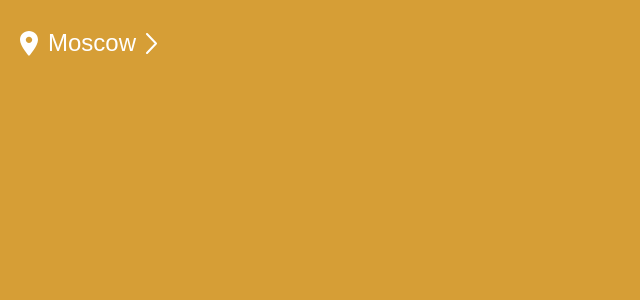
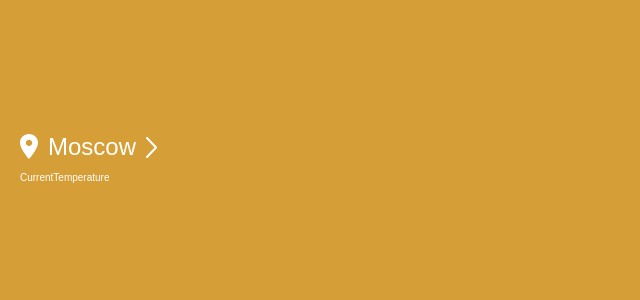
Before and after one commit to CondoR-R/react-weather, a React (Vite) app: page / in a window 1280 px wide. Shown: the top 300 px of the page, without its empty margins (0-640 px from the left). Built offline with nearby package versions, Linux system fonts and the light colour scheme.

Commit message:
complete location

```diff
--- a/src/components/City/City.module.scss
+++ b/src/components/City/City.module.scss
@@ -11,6 +11,7 @@
     border: none;
     background-color: transparent;
     transform: translateY(3px);
+    transition: all 0.3s;
 
     svg path {
       stroke: var(--color-white);
--- a/src/components/City/City.tsx
+++ b/src/components/City/City.tsx
@@ -26,7 +26,11 @@ const City: React.FC = () => {
         />
       </svg>
       <span>Moscow</span>
-      <button onClick={onClickShowInput} className={style.showInput}>
+      <button
+        style={{ rotate: isShow ? "180deg" : "0deg" }}
+        onClick={onClickShowInput}
+        className={style.showInput}
+      >
         <svg
           width="11"
           height="21"
--- /dev/null
+++ b/src/components/CurrentTemperature/CurrentTemperature.tsx
@@ -0,0 +1,9 @@
+import type React from "react";
+
+import style from "./currentTemperature.module.scss";
+
+const CurrentTemperature: React.FC = () => {
+  return <div className={style.box}>CurrentTemperature</div>;
+};
+
+export default CurrentTemperature;
--- /dev/null
+++ b/src/parentComponents/Header/Header.module.scss
@@ -0,0 +1,7 @@
+.header {
+  display: flex;
+  justify-content: space-between;
+  align-items: center;
+
+  height: 33.5vh;
+}
--- a/src/parentComponents/Header/Header.tsx
+++ b/src/parentComponents/Header/Header.tsx
@@ -1,10 +1,17 @@
 import type React from "react";
+
 import City from "../../components/City/City";
+import CurrentTemperature from "../../components/CurrentTemperature/currentTemperature";
+
+import style from "./Header.module.scss";
 
 const Header: React.FC = () => {
   return (
-    <div>
-      <City />
+    <div className={style.header}>
+      <div className={style.left}>
+        <City />
+        <CurrentTemperature />
+      </div>
     </div>
   );
 };
```
Also changed, not shown: src/components/CurrentTemperature/CurrentTemperature.module.scss (added).
